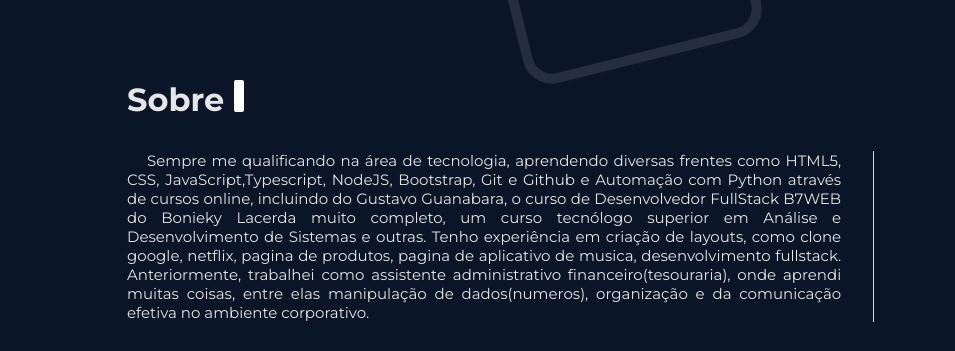
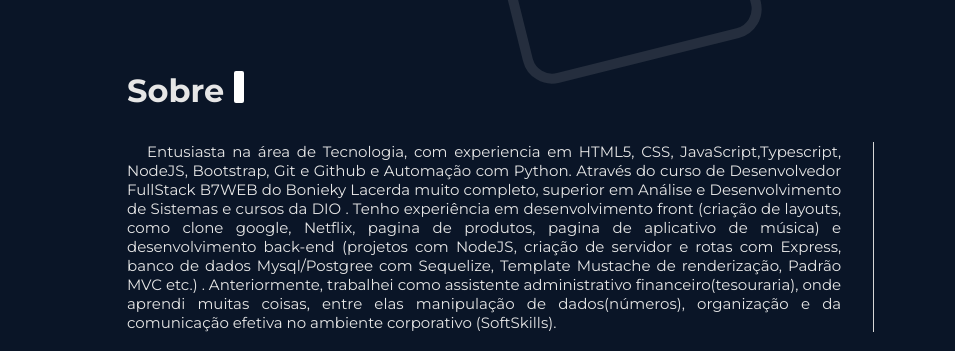
Before and after one commit to DiSantoss/portfolio, a plain HTML site: page index.html in a window 1280 px wide. Shown: the part 957-1308 px from the top of the page, 0-955 px from the left. Drawn offline with nearby package versions, Linux system fonts and the light colour scheme.

Commit message:
feat atualizacaoSobre

```diff
--- a/index.html
+++ b/index.html
@@ -166,7 +166,14 @@
             <div class="wrapper-sobre">
                 <div class="text-sobre" data-aos="zoom-in">
                     <h1>Sobre</h1>
-                    <p style="font-size:15px;text-indent: 20px;" >  Sempre me qualificando na área de tecnologia, aprendendo diversas frentes como HTML5, CSS, JavaScript,Typescript, NodeJS, Bootstrap, Git e Github e Automação com Python através de cursos online, incluindo do Gustavo Guanabara, o curso de Desenvolvedor FullStack B7WEB do Bonieky Lacerda muito completo, um curso tecnólogo superior em Análise e Desenvolvimento de Sistemas e outras. Tenho experiência em criação de layouts, como clone google, netflix, pagina de produtos, pagina de aplicativo de musica, desenvolvimento fullstack. Anteriormente, trabalhei como assistente administrativo financeiro(tesouraria), onde aprendi muitas coisas, entre elas manipulação de dados(numeros), organização e da comunicação efetiva no ambiente corporativo.
+                    <p style="font-size:15px;text-indent: 20px;" > Entusiasta na área de Tecnologia, com experiencia em HTML5, CSS, JavaScript,Typescript, NodeJS, Bootstrap, Git e Github
+                    e Automação com Python. Através do curso de Desenvolvedor FullStack B7WEB do Bonieky Lacerda muito completo, superior em
+                    Análise e Desenvolvimento de Sistemas e cursos da DIO . Tenho experiência em desenvolvimento front (criação de layouts,
+                    como clone google, Netflix, pagina de produtos, pagina de aplicativo de música) e desenvolvimento back-end (projetos com
+                    NodeJS, criação de servidor e rotas com Express, banco de dados Mysql/Postgree com Sequelize, Template Mustache de
+                    renderização, Padrão MVC etc.) . Anteriormente, trabalhei como assistente administrativo financeiro(tesouraria), onde
+                    aprendi muitas coisas, entre elas manipulação de dados(números), organização e da comunicação efetiva no ambiente
+                    corporativo (SoftSkills).
                     </p>
 
                     <div>
```
